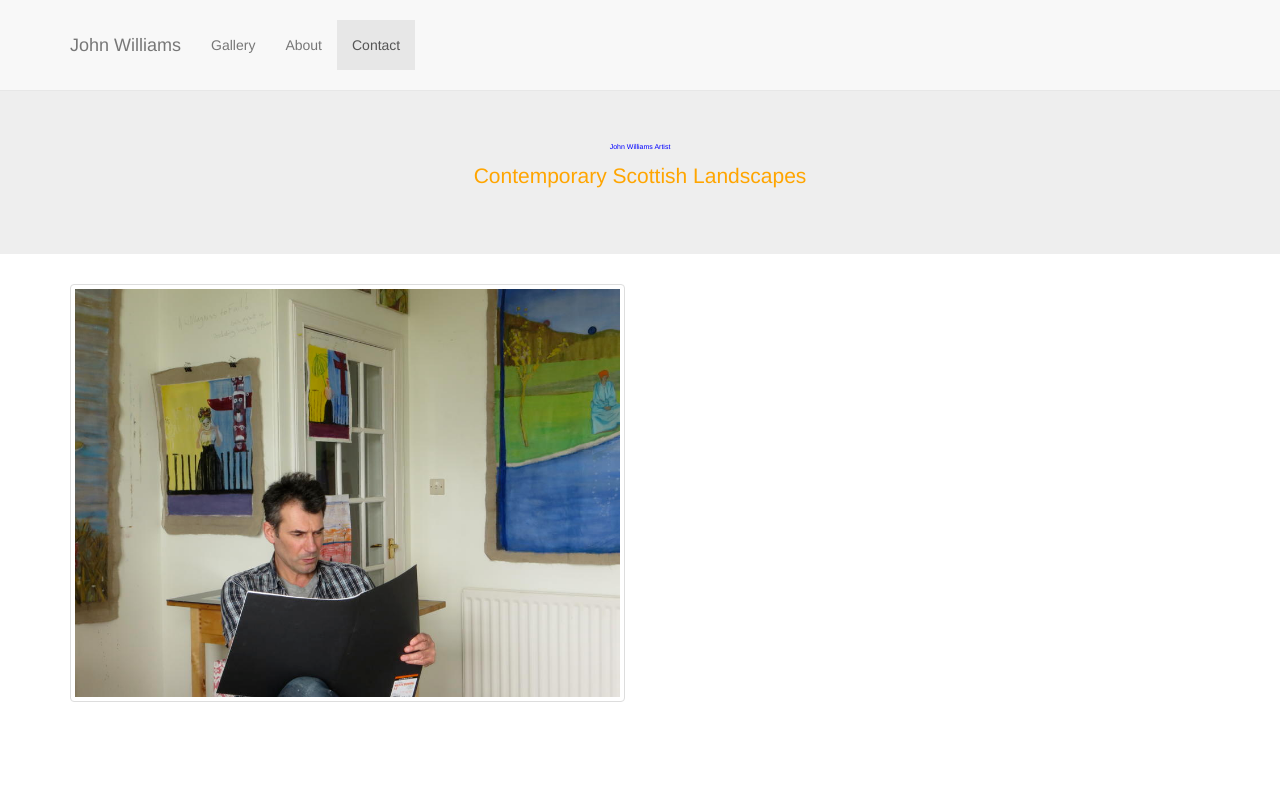
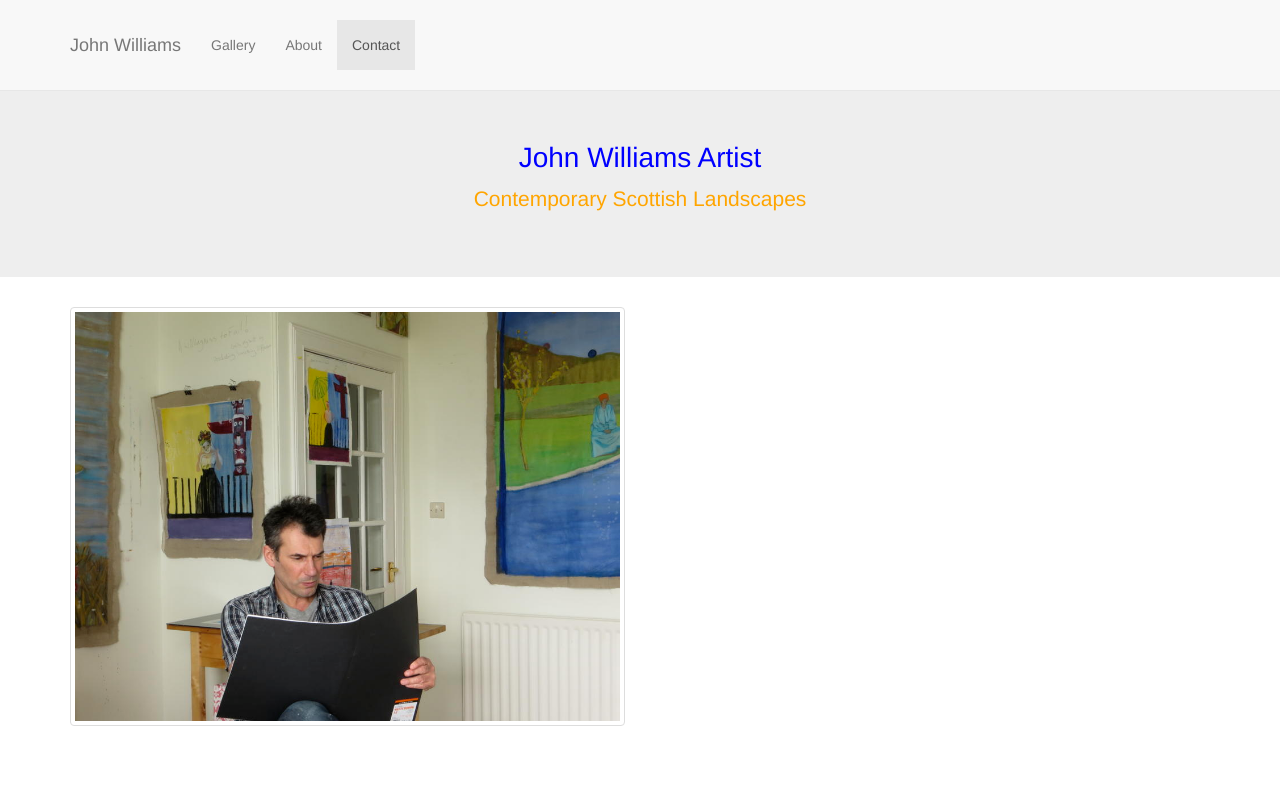
Before and after one commit to JAW-Tilix/jw-artist, a plain HTML site: page index.html in a window 1280 px wide. Shown: the top 800 px of the page. Drawn offline with nearby package versions, Linux system fonts and the light colour scheme; a script that the page names is missing.

Commit message:
Update index.html

```diff
--- a/index.html
+++ b/index.html
@@ -65,7 +65,7 @@ p {color:orange;}
     <section id="intro" class="intro-section">
         <div class="jumbotron">
             <div class="container">
-               <h1 style="color:blue;font-size: 50%;">John Williams Artist</h1>
+               <h1 style="color:blue;font-size: 200%;">John Williams Artist</h1>
                  <p>Contemporary Scottish Landscapes</p>
             </div>
         </div>
```
